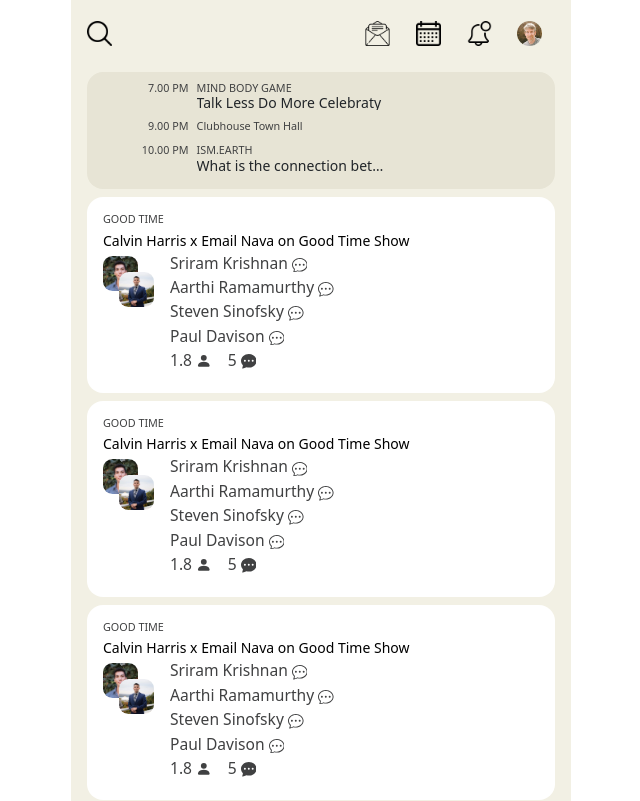
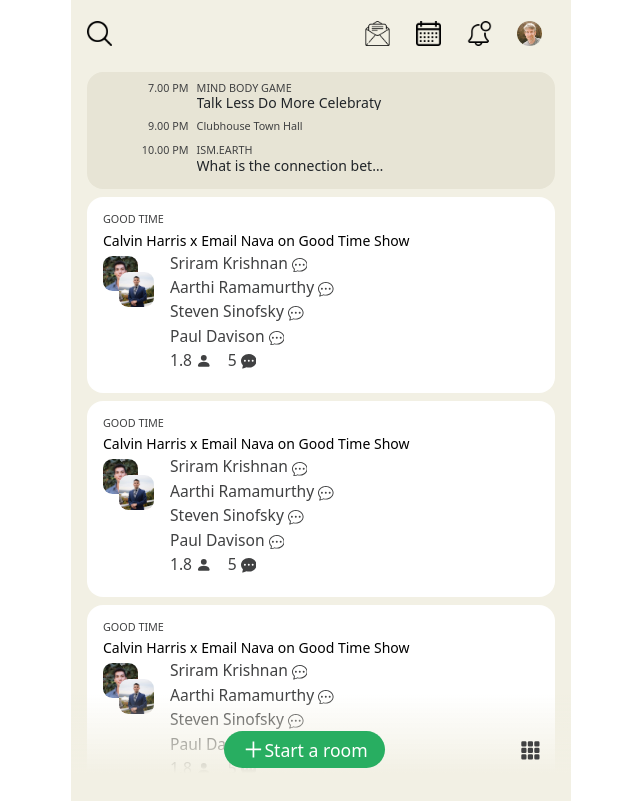
Before and after one commit to m-eminozdogan/clubhouseClone, a React (Create React App) app: page /home in a window 1280 px wide. Shown: the top 801 px of the page, without its empty margins (319-959 px from the left). Built offline with nearby package versions, Linux system fonts and the light colour scheme.

Commit message:
start room button added but need animation

```diff
--- a/src/components/RoomInfoCard.js
+++ b/src/components/RoomInfoCard.js
@@ -1,12 +1,13 @@
 import React, { useEffect, useState } from 'react'
 import style from '../style/roomCard.module.css'
 import data from '../data/roomCard.json'
-import {BsChatDots,BsChatDotsFill,BsFillPersonFill, BsPersonFill}  from 'react-icons/bs'
+import { BsChatDots, BsChatDotsFill, BsFillPersonFill } from 'react-icons/bs'
 function RoomInfoCard(props) {
     return (
+
         <div>
             {
-                data.map((item,index) => (
+                data.map((item, index) => (
                     <div key={index}>
                         <div>
                             <div className={style.roomCardContainer}>
@@ -14,21 +15,21 @@
                                 <h2>{item.sub_title}</h2>
                                 <div className={style.roomMembers}>
                                     <div>
-                                        <img alt='#' src='/images/user-img.jpg'/>
-                                        <img alt='#' src='/images/user-img2.jpg'/>
+                                        <img alt='#' src='/images/user-img.jpg' />
+                                        <img alt='#' src='/images/user-img2.jpg' />
 
                                     </div>
                                     <div>
-                                        {item.members.map( (person)=>(
-                                            <p>
-                                                {person.first_name} {person.last_name} <BsChatDots/>
+                                        {item.members.map((person, index) => (
+                                            <p key={index}>
+                                                {person.first_name} {person.last_name} <BsChatDots />
                                             </p>
                                         ))}
                                         <p className='d-flex align-items-center'>
                                             <span className='mr-2'>1.8&nbsp;</span>
-                                            <BsFillPersonFill/>
+                                            <BsFillPersonFill />
                                             <span className='mx-2'></span>{" "}
-                                            <span className='mr-2'>5&nbsp;</span><BsChatDotsFill/>
+                                            <span className='mr-2'>5&nbsp;</span><BsChatDotsFill />
                                         </p>
                                     </div>
                                 </div>
@@ -38,6 +39,7 @@
                 ))
             }
         </div>
+
     )
 }
 
--- a/src/pages/Home.js
+++ b/src/pages/Home.js
@@ -3,6 +3,8 @@
 import Header from '../components/Header'
 import RoomInfoCard from '../components/RoomInfoCard'
 import style from '../style/home.module.css'
+import { AiOutlinePlus } from "react-icons/ai";
+import { BsFillGrid3X3GapFill } from "react-icons/bs";
 
 function Home() {
     return (
@@ -12,6 +14,15 @@
                 <DailyInfoCard />
                 <RoomInfoCard />
             </div>
+            <div className={style.action_btn}>
+                <button>
+                    <AiOutlinePlus className='mr-2' />
+                    Start a room
+                </button>
+                <button>
+                    <BsFillGrid3X3GapFill />
+                </button>
+            </div>
 
         </>
     )
--- a/src/pages/Layouts/PlanLayout.js
+++ b/src/pages/Layouts/PlanLayout.js
@@ -1,4 +1,4 @@
-import Reect from 'react'
+import React from 'react'
 
 function PlanLayout({ children }) {
 
--- a/src/style/home.module.css
+++ b/src/style/home.module.css
@@ -5,4 +5,41 @@
     padding-bottom:4.5em;
     overflow:auto;
     height:100%;
+
+
 }
+.home_container+.action_btn button{
+    background-color:transparent;
+    border:none;
+    margin-left:auto;
+}
+.home_container + .action_btn button svg{
+    font-size:1.3em;
+}
+.home_container + .action_btn{
+    display:flex;
+    align-items:center;
+    padding:4em 1.5em 2em 1.5em;
+    left:0;right:0;top:0;bottom:0;
+    position:sticky;
+    background-image: linear-gradient(transparent 20%, #f2f0e4 80%);
+}
+.home_container + .action_btn > button:first-child{
+    border-radius:2em;
+    background-color:#28ae61;
+    color:white;
+    padding:0.3em 1em;
+    font-size:1.1em;
+    font-weight:400;
+    display:flex;
+    align-items:center;
+    /* position:absolute;
+    left:50%;
+    transform:translateX(-50%); */
+}
+.home_container + .action_btn > button:nth-child(2){
+    line-height:1;
+}
+.home_container + .action_btn > button:nth-child(2) svg{
+    color:var(--textColor);
+}
```
